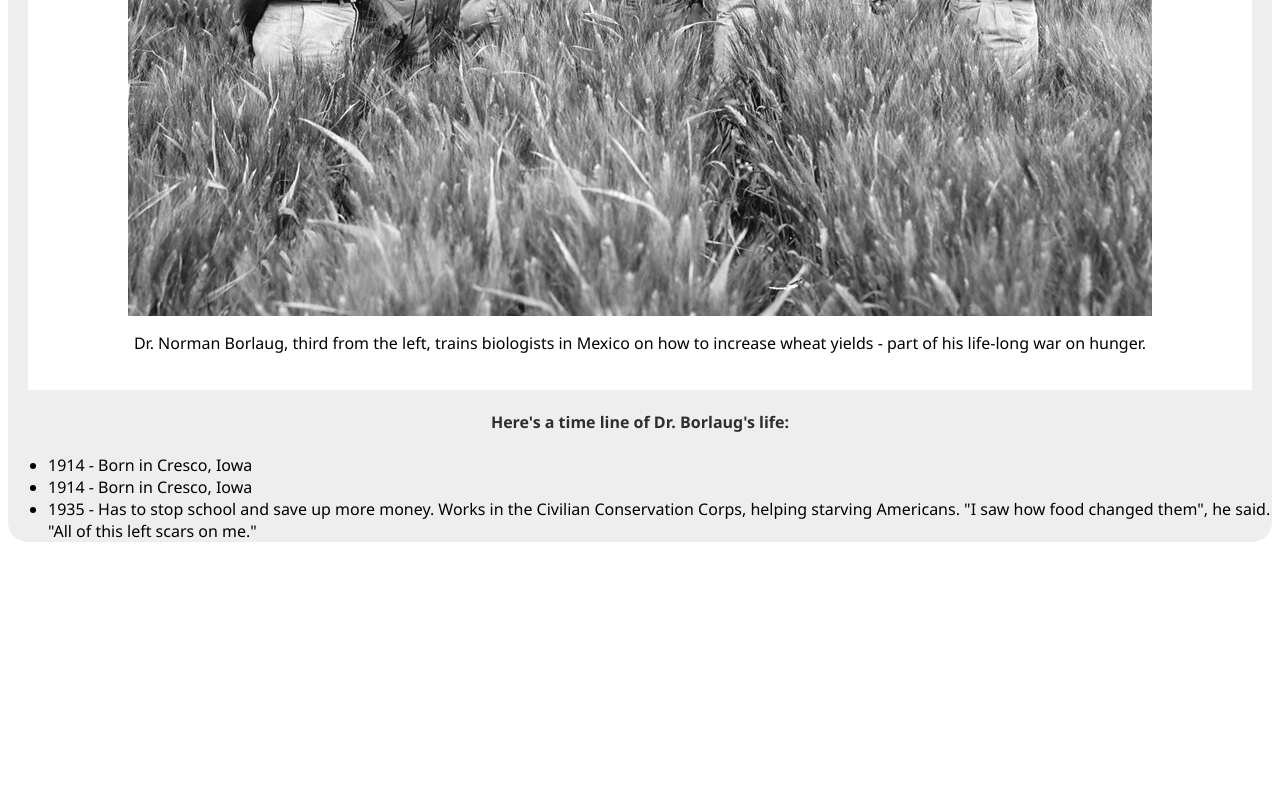
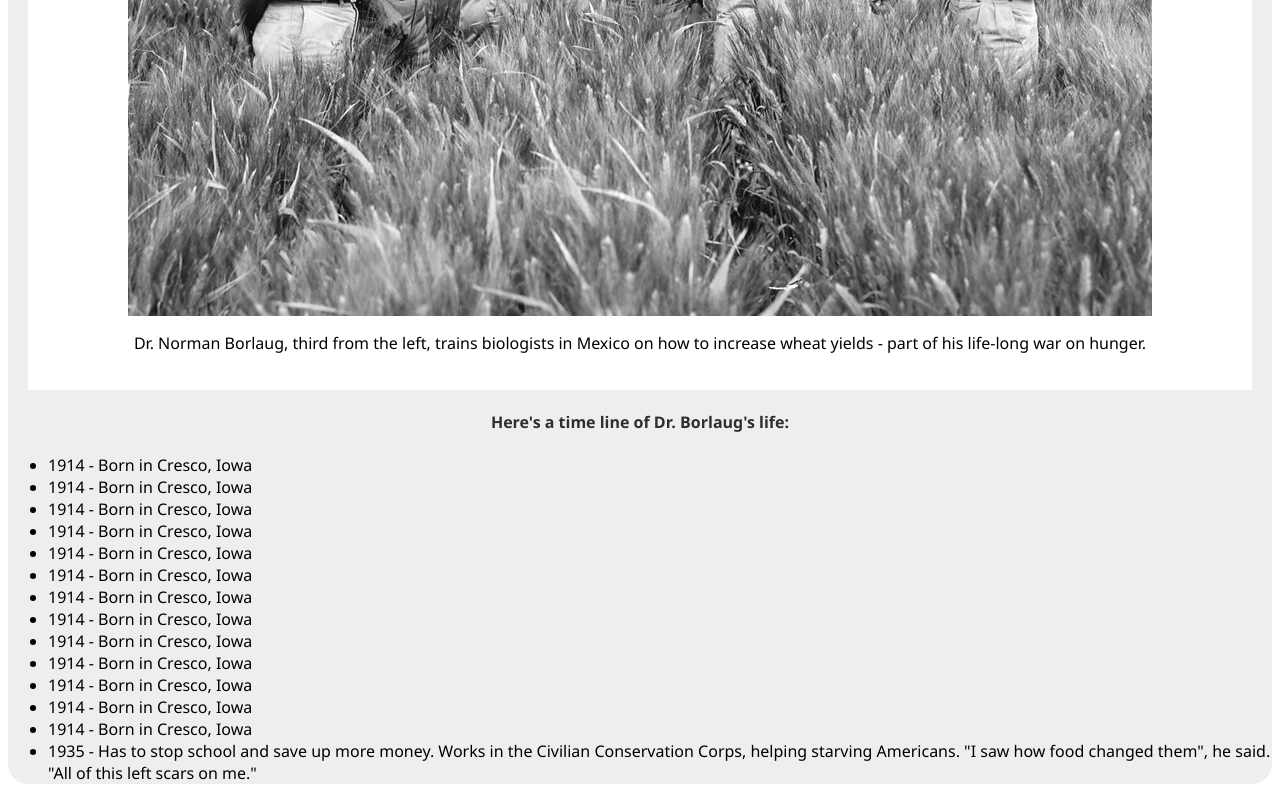
Before and after one commit to swahib599/Microverse-project-with-Emmanuel, a plain HTML site: page index.html in a window 1280 px wide. Shown: the part 460-1260 px from the top of the page. Before the commit the page ends 1018 px from the top, so only its background shows below. Drawn offline with Linux system fonts and the light colour scheme.

Commit message:
Duplicated list for shwaib to edit

```diff
--- a/index.html
+++ b/index.html
@@ -56,6 +56,17 @@
       <ul>
         <li><span>1914</span> - Born in Cresco, Iowa</li>
         <li><span>1914</span> - Born in Cresco, Iowa</li>
+        <li><span>1914</span> - Born in Cresco, Iowa</li>
+        <li><span>1914</span> - Born in Cresco, Iowa</li>
+        <li><span>1914</span> - Born in Cresco, Iowa</li>
+        <li><span>1914</span> - Born in Cresco, Iowa</li>
+        <li><span>1914</span> - Born in Cresco, Iowa</li>
+        <li><span>1914</span> - Born in Cresco, Iowa</li>
+        <li><span>1914</span> - Born in Cresco, Iowa</li>
+        <li><span>1914</span> - Born in Cresco, Iowa</li>
+        <li><span>1914</span> - Born in Cresco, Iowa</li>
+        <li><span>1914</span> - Born in Cresco, Iowa</li>
+        <li><span>1914</span> - Born in Cresco, Iowa</li>
         <li><span>1935</span> - Has to stop school and save up more money. Works in the Civilian Conservation
           Corps, helping starving Americans. "I saw how food changed them", he said. "All of this left scars on me."
         </li>
```
